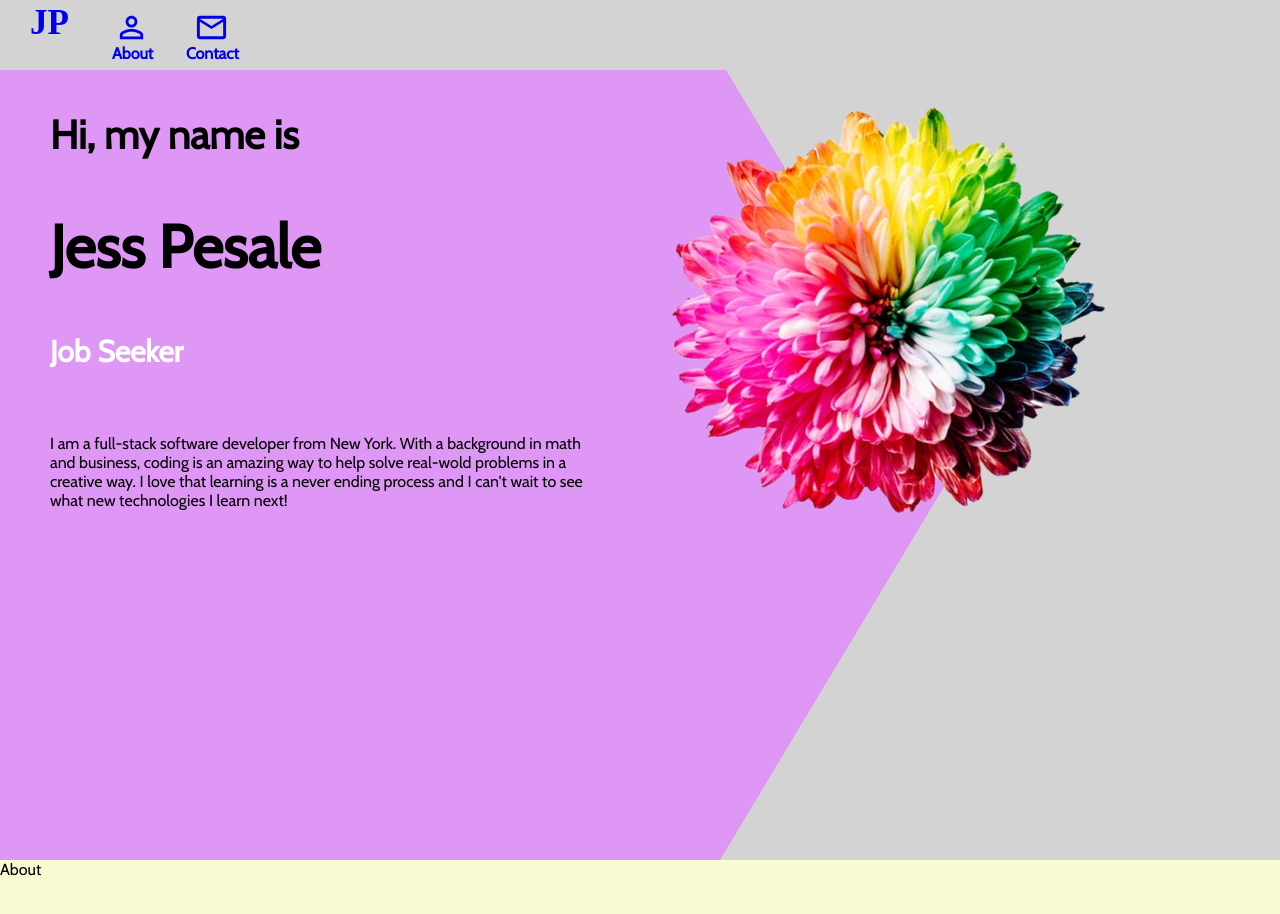
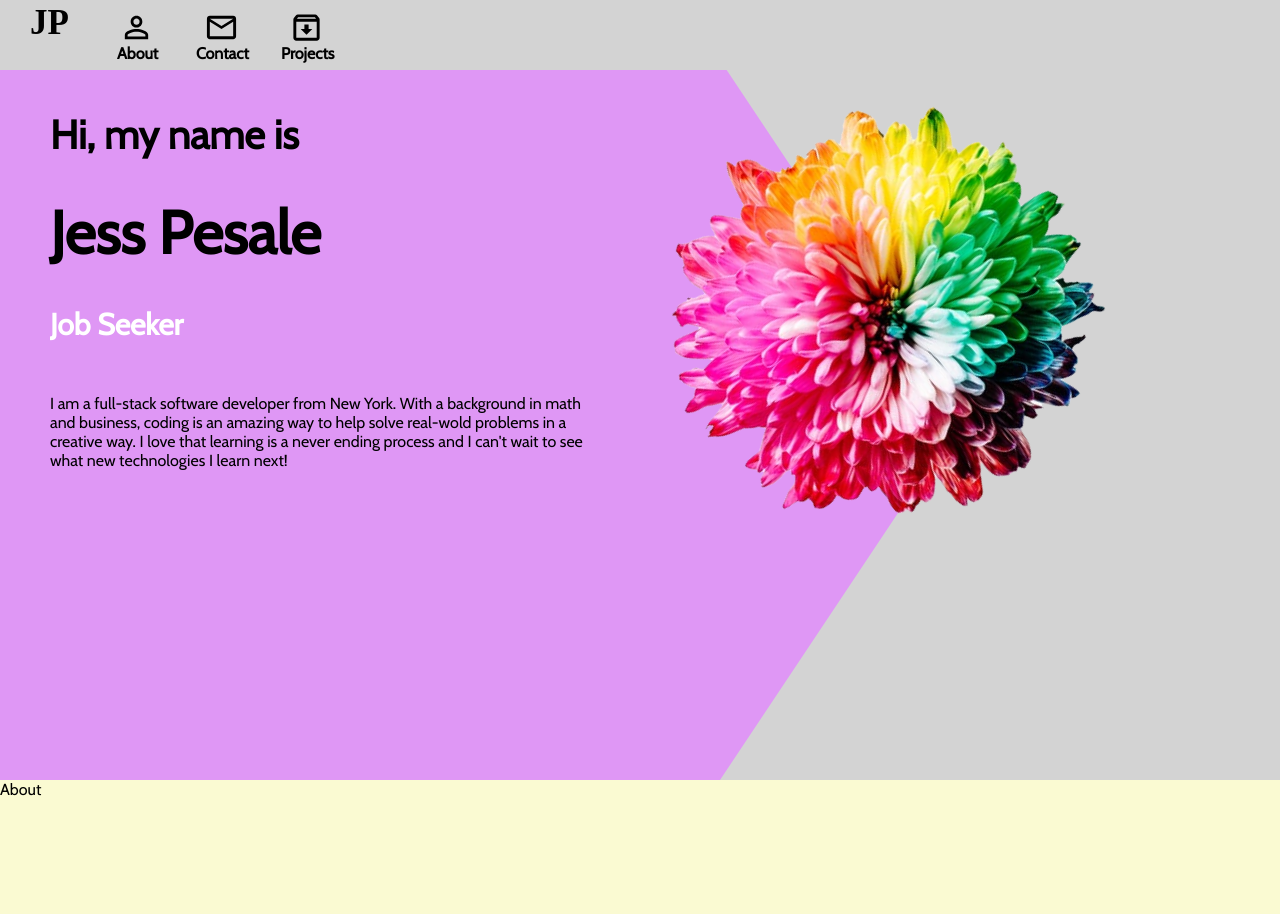
Before and after one commit to jesspesale/portfolio-site, a React (Create React App) app: page / in a window 1280 px wide. Shown: the top 914 px of the page. Built offline with nearby package versions, Linux system fonts and the light colour scheme.

Commit message:
added projects icona dn fixed some styling for all icons

```diff
--- a/src/components/Navbar/Navbar.css
+++ b/src/components/Navbar/Navbar.css
@@ -21,11 +21,13 @@
     font-family: 'Dancing Script', cursive;
     text-decoration: none;
     margin-top: -7px;
+    color: black;
+    margin-right: 50px;
+    align-items: center;
 }
 
 .nav-left{
     display: flex;
-
 }
 .about-word{
     margin-top: -5px;
@@ -38,15 +40,17 @@
     text-decoration: none;
 }
 
-.icon{
-    margin-right: 45px;
-    align-items: center;
+.proj-word{
+    margin-top: -5px;
+    margin-left: -8px;
+    text-decoration: none;
+    color: black;
 }
 
-.about-icon{
-    text-decoration: none;
-}
-.contact-icon{
+.icon{
+    margin-right: 25px;
+    align-items: center;
+    color: black;
     text-decoration: none;
 }
 
--- a/src/components/Navbar/Navbar.jsx
+++ b/src/components/Navbar/Navbar.jsx
@@ -1,6 +1,7 @@
 import "./navbar.css"
 import PersonOutlineIcon from "@material-ui/icons/PersonOutline";
 import MailOutlineIcon from "@material-ui/icons/MailOutline";
+import ArchiveOutlinedIcon from "@material-ui/icons/ArchiveOutlined";
 
 const Navbar = () => {
 
@@ -8,16 +9,20 @@ const Navbar = () => {
       <div className="navbar">
         <div className="nav-wrapper">
           <div className="nav-left">
-            <a href="#intro" className="logo icon">
+            <a href="#intro" className="logo">
               JP
             </a>
-            <a  href="#about" className="about-icon">
-                <PersonOutlineIcon fontSize="large" className="icon" />
-                <h4 className="about-word">About</h4>
+            <a href="#about" className="icon">
+              <PersonOutlineIcon fontSize="large" className="icon" />
+              <h4 className="about-word">About</h4>
             </a>
-            <a href="#contact" className="contact-icon">
+            <a href="#contact" className="icon">
               <MailOutlineIcon fontSize="large" className="icon" />
-                <h4 className="contact-word">Contact</h4>
+              <h4 className="contact-word">Contact</h4>
+            </a>
+            <a href="#projects" className="icon">
+              <ArchiveOutlinedIcon fontSize="large" className="icon" />
+              <h4 className="proj-word">Projects</h4>
             </a>
           </div>
 
--- a/src/components/intro/intro.css
+++ b/src/components/intro/intro.css
@@ -1,7 +1,7 @@
 
 .intro{
     display: flex;
-    height: 100vh;
+    height: 90vh;
 
 }
 
```
Also changed, not shown: src/App.jsx (+4 -4 lines).
